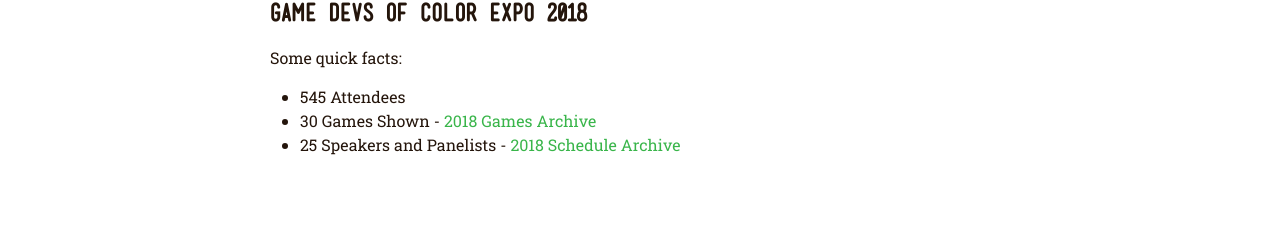
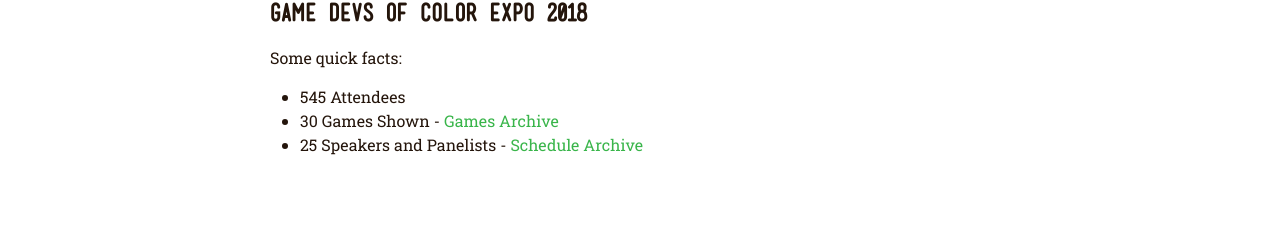
Before and after one commit to BrooklynGamery/gdocexpo, a Jekyll site: the page built from archive/index.html, in a window 1280 px wide and 1400 px high. Shown: the part 551-786 px from the top of the window. Built offline with Jekyll 4.4.1, drawn with Linux system fonts in a browser that asks for light colours; some of the changed text lies outside the part shown; grey boxes are pictures that could not be loaded.

Commit message:
formatting

```diff
--- a/archive/content.markdown
+++ b/archive/content.markdown
@@ -14,8 +14,8 @@
 Some quick facts:
 
 * 545 Attendees
-* 30 Games Shown - [2018 Games Archive](/archive/2018/games)
-* 25 Speakers and Panelists - [2018 Schedule Archive](/archive/2018/schedule)
+* 30 Games Shown - [Games Archive](/archive/2018/games)
+* 25 Speakers and Panelists - [Schedule Archive](/archive/2018/schedule)
 
 <br/>
 <br/>
```
Also changed, not shown: other parts of archive/content.markdown (+2 -2 lines).
